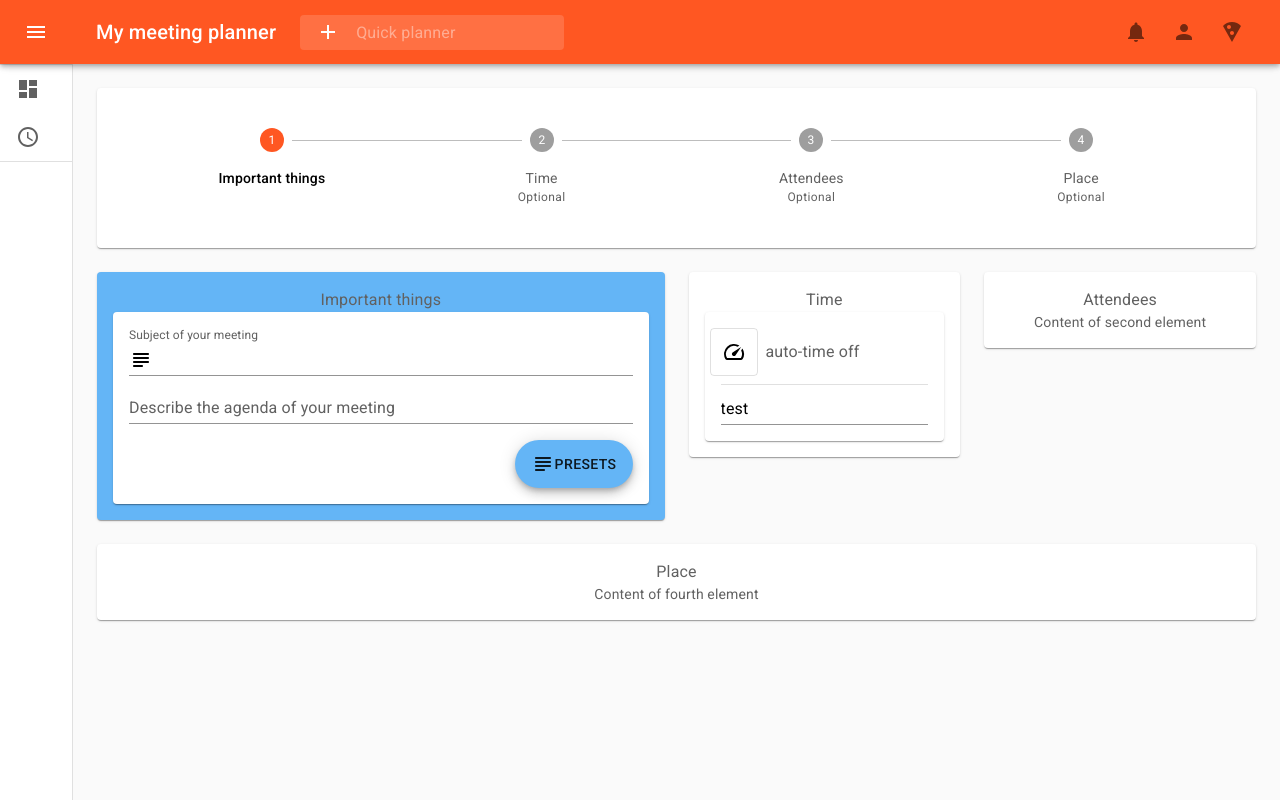
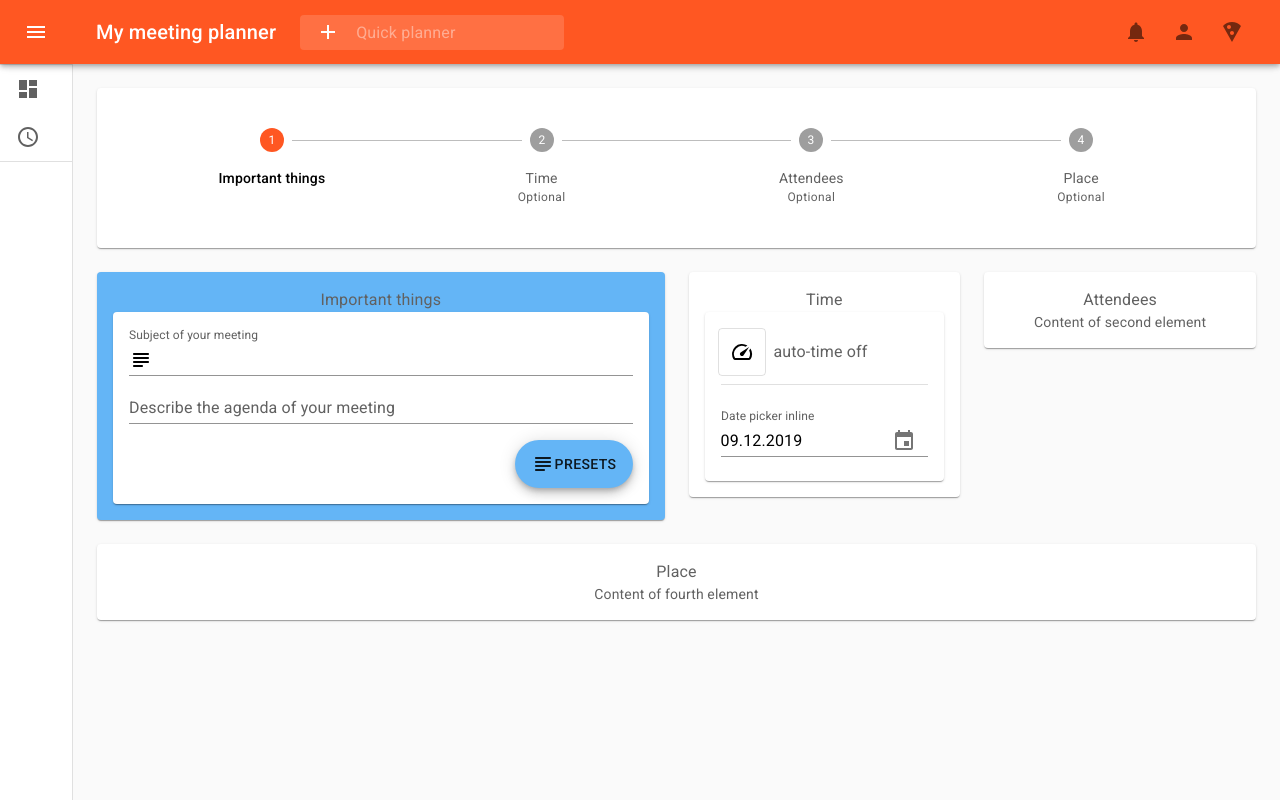
Before and after one commit to r-personal-projects/my-meeting-plan, a React (Create React App) app in the folder frontend/: page /app/schedule in a window 1280 px wide. Both pictures are taken after a click on the button 733 px from the left and 351 px from the top of the page. Built offline with nearby package versions, Linux system fonts and the light colour scheme.

Commit message:
feat(frontend): some more implementations

```diff
--- a/frontend/src/components/application-area/service-components/schedule/Components.tsx
+++ b/frontend/src/components/application-area/service-components/schedule/Components.tsx
@@ -9,8 +9,10 @@ import {
     Paper,
     Popover,
     TextField,
-    Typography
+    Typography,
 } from "@material-ui/core";
+import DateFnsUtils from '@date-io/date-fns';
+import {KeyboardDatePicker, MuiPickersUtilsProvider} from '@material-ui/pickers';
 import clsx from "clsx";
 import SubjectRoundedIcon from "@material-ui/icons/SubjectRounded";
 import {ToggleButton} from "@material-ui/lab";
@@ -33,30 +35,64 @@ export function TimeContent() {
 
     return (
         <Paper className={clsx(classes.paper)}>
-            <FormControl fullWidth >
-                <FormControlLabel control={(
+            <FormControl fullWidth>
+                <FormControlLabel onMouseLeave={handlePopoverClose} onMouseEnter={handlePopoverOpen} control={(
                     <ToggleButton value={'check'} selected={autoTimeSelected} className={clsx(classes.toggleButton, {
                         [classes.toggleButtonActive]: autoTimeSelected
                     })}
-                                  onMouseLeave={handlePopoverClose} onMouseEnter={handlePopoverOpen}
                                   onChange={() => setAutoTimeSelected(!autoTimeSelected)}>
                         <SpeedIcon/>
                     </ToggleButton>
                 )} label={autoTimeSelected ? 'auto-time on' : 'auto-time off'}/>
                 <Popover open={popoverOpen} className={classes.popover} classes={{paper: classes.popoverPaper}}
-                         anchorEl={hoverAnchor} anchorOrigin={{vertical: 'bottom', horizontal: 'left'}}
-                         transformOrigin={{vertical: 'top', horizontal: 'left'}} onClose={handlePopoverClose}
+                         anchorEl={hoverAnchor} anchorOrigin={{vertical: 'bottom', horizontal: 'center'}}
+                         transformOrigin={{vertical: 'top', horizontal: 'center'}} onClose={handlePopoverClose}
                          disableRestoreFocus>
                     <Typography>{autoTimeSelected ? 'Deactivate auto-time' : 'Activate auto-time'}</Typography>
                 </Popover>
             </FormControl>
-            <Divider className={classes.sectionDivider} />
-            <FormControl fullWidth >
-                <TextField value={'test'}>
+            <Divider className={classes.sectionDivider}/>
 
-                </TextField>
-            </FormControl>
+            {/* no auto-time */}
+            <div className={clsx({
+                [classes.hide]: autoTimeSelected
+            })}>
+                <ManualTimeComponent/>
+            </div>
+
+            {/* auto-time */}
+            <div className={clsx({
+                [classes.hide]: !autoTimeSelected
+            })}>
+                <div>Some content for autoTime</div>
+            </div>
         </Paper>
+    );
+}
+
+function ManualTimeComponent() {
+
+    const [dateValue, setDateValue] = React.useState<Date | null>(new Date());
+    const handleDateChange = (date: Date | null) => {
+        setDateValue(date);
+    };
+
+    return (
+        <MuiPickersUtilsProvider utils={DateFnsUtils}>
+            <KeyboardDatePicker
+                disableToolbar
+                variant="inline"
+                format="dd.MM.yyyy"
+                margin="normal"
+                id="date-picker-inline"
+                label="Date picker inline"
+                value={dateValue}
+                onChange={handleDateChange}
+                KeyboardButtonProps={{
+                    'aria-label': 'change date',
+                }}
+            />
+        </MuiPickersUtilsProvider>
     );
 }
 
@@ -70,7 +106,7 @@ const timeStyles = makeStyles(theme => ({
             paddingTop: theme.spacing(1),
             paddingBottom: theme.spacing(1),
 
-            paddingLeft: theme.spacing(0.5),
+            paddingLeft: theme.spacing(1),
             paddingRight: theme.spacing(0.5),
         },
     },
@@ -85,6 +121,7 @@ const timeStyles = makeStyles(theme => ({
         marginBottom: theme.spacing(1),
     },
     toggleButton: {
+        marginLeft: theme.spacing(1),
         marginRight: theme.spacing(1),
         color: theme.palette.text.primary,
         '&:hover': {
@@ -93,6 +130,9 @@ const timeStyles = makeStyles(theme => ({
     },
     toggleButtonActive: {
         color: theme.palette.primary.main + ' !important',
+    },
+    hide: {
+        display: 'none'
     }
 }));
 
@@ -138,7 +178,7 @@ const generalStyles = makeStyles(theme => ({
             paddingTop: theme.spacing(1),
             paddingBottom: theme.spacing(1),
 
-            paddingLeft: theme.spacing(0.5),
+            paddingLeft: theme.spacing(1),
             paddingRight: theme.spacing(0.5),
         },
     },
```
Also changed, not shown: frontend/package.json (+6 -3 lines), 1 other file (tests, documents, lock files or other folders).
